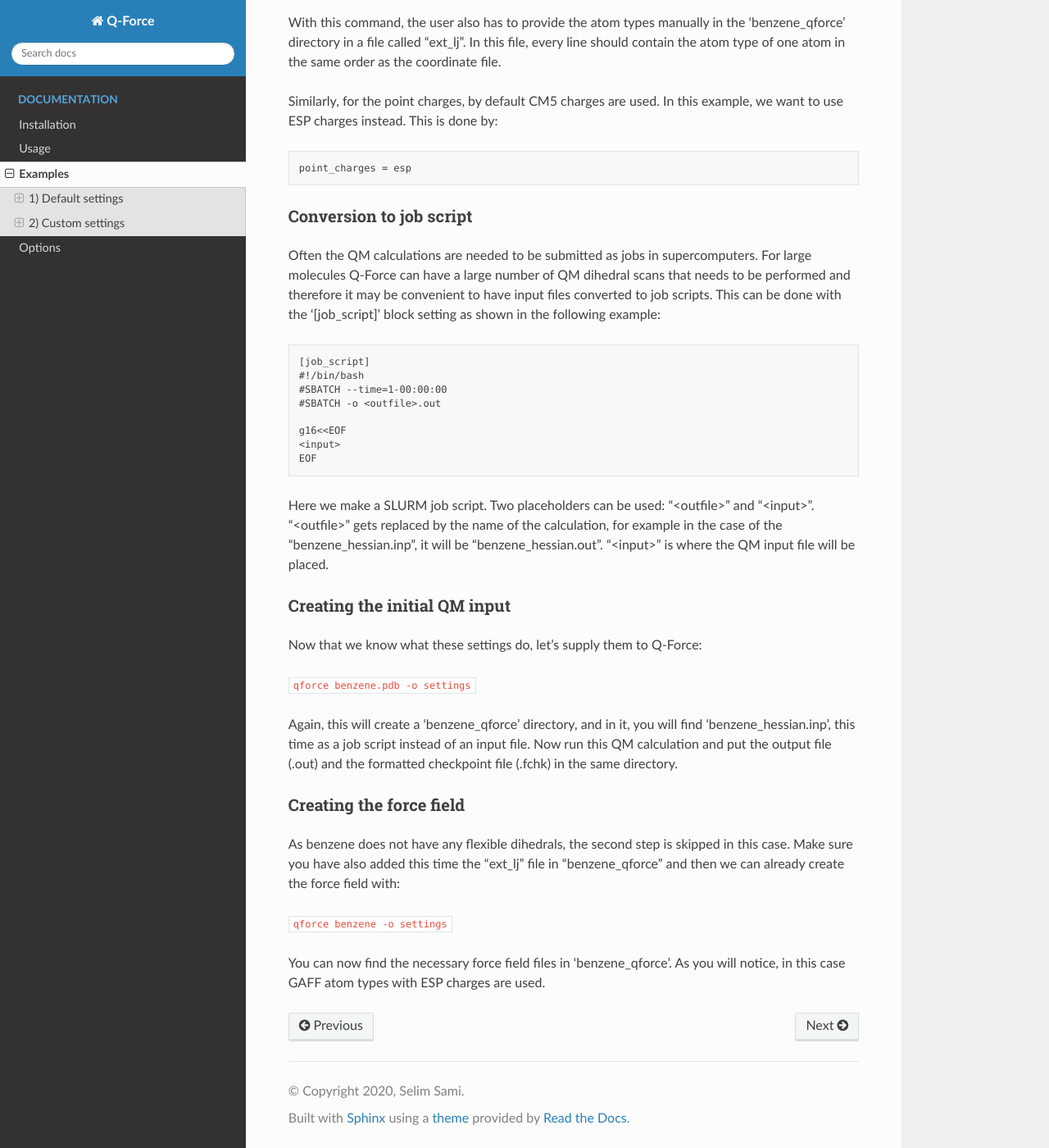
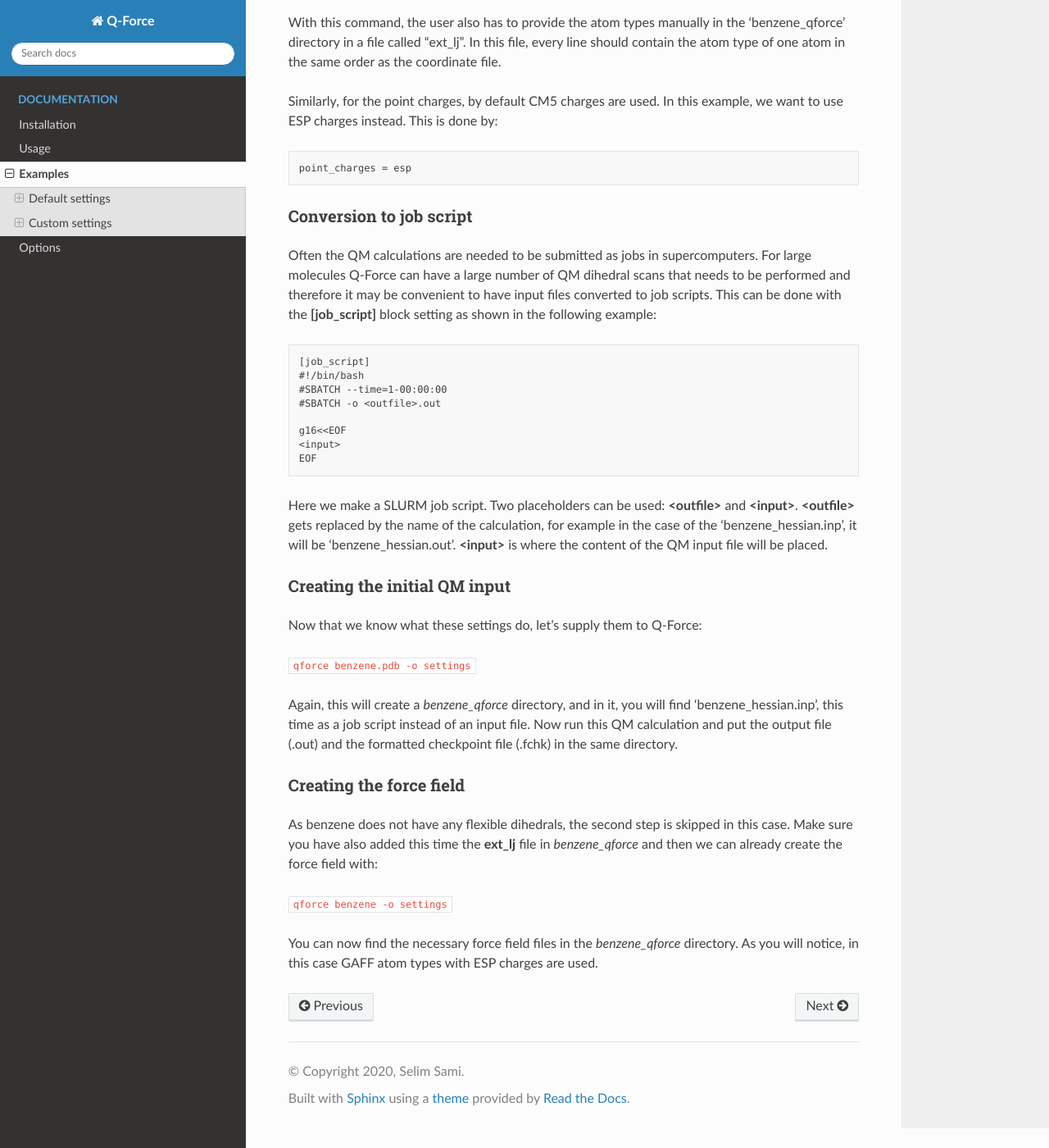
Before and after one commit to selimsami/qforce, a Sphinx documentation site: the page built from docs/source/examples.rst, in a window 1280 px wide and 1400 px high, scrolled down 1632 px. Shown: the whole window at 82% size. Built offline with Sphinx 7.4.7 and the Read the Docs theme 2.0.0, drawn with Linux system fonts in a browser that asks for light colours; some of the changed text lies outside the part shown.

Commit message:
preparing for release

```diff
--- a/docs/source/examples.rst
+++ b/docs/source/examples.rst
@@ -3,7 +3,7 @@ Examples
 
 Here are two examples of how Q-Force can be used: In default settings and with some customization.
 For the purposes of these examples, whenever you need an additional file, QM outputs or otherwise,
-they are provided in the directory "necessary files".
+they are provided in the directory *necessary_files*.
 
 First, please get the example files by:
 
@@ -11,31 +11,31 @@ First, please get the example files by:
 
 |
 
-1) Default settings
+Default settings
 -------------------
 
 Creating the initial QM input
 ++++++++++++++++++++++++++++++++
 
-Find in "examples/default_settings" a coordinate file (propane.xyz) for the propane molecule.
+Find in *examples/default_settings* a coordinate file (propane.xyz) for the propane molecule.
 
 Let's first create the QM input file:
 
 :code:`qforce propane.xyz`
 
-This will create a 'propane_qforce' directory, and in it, you will find 'propane_hessian.com'.
+This will create a *propane_qforce* directory, and in it, you will find 'propane_hessian.com'.
 Now run this QM calculation and put the output file (.out) and the formatted checkpoint file
 (.fchk) in the same directory.
 
 Treating the flexible dihedrals
 ++++++++++++++++++++++++++++++++
 
-Now we can run Q-Force again from the same folder to create fragments and the corresponding QM dihedral scan input
-files by:
+Now we can run Q-Force again from the same folder to create fragments and the corresponding
+QM dihedral scan input files by:
 
 :code:`qforce propane`
 
-This will create all the necessary input files in the directory "propane_qforce/fragments".
+This will create all the necessary input files in the directory *propane_qforce/fragments*.
 Then, run these calculations and put the output file(s) (.out) in the same directory.
 
 Creating the force field
@@ -45,13 +45,13 @@ Now that all necessary QM data is available, let's create our force field:
 
 :code:`qforce propane`
 
-You can now find the necessary force field files in 'propane_qforce'.
+You can now find the necessary force field files in the *propane_qforce* directory.
 
 |
 
-2) Custom settings
+Custom settings
 ------------------
-Find in "examples/custom_settings" a coordinate file (benzene.pdb) for the benzene molecule.
+Find in *examples/custom_settings* a coordinate file (benzene.pdb) for the benzene molecule.
 In this example, we look at some of the custom settings available with Q-Force and how they
 can be executed.
 The custom settings are provided with an external file with:
@@ -87,7 +87,7 @@ Conversion to job script
 Often the QM calculations are needed to be submitted as jobs in supercomputers.
 For large molecules Q-Force can have a large number of QM dihedral scans that needs to be
 performed and therefore it may be convenient to have input files converted to job scripts.
-This can be done with the '[job_script]' block setting as shown in the following example:
+This can be done with the **[job_script]** block setting as shown in the following example:
 
 .. code-block:: text
 
@@ -100,10 +100,10 @@ This can be done with the '[job_script]' block setting as shown in the following
     <input>
     EOF
 
-Here we make a SLURM job script. Two placeholders can be used: "<outfile>" and "<input>".
-"<outfile>" gets replaced by the name of the calculation, for example in the case of the
-"benzene_hessian.inp", it will be "benzene_hessian.out".
-"<input>" is where the QM input file will be placed.
+Here we make a SLURM job script. Two placeholders can be used: **<outfile>** and **<input>**.
+**<outfile>** gets replaced by the name of the calculation, for example in the case of the
+'benzene_hessian.inp', it will be 'benzene_hessian.out'.
+**<input>** is where the content of the QM input file will be placed.
 
 
 
@@ -115,7 +115,7 @@ Now that we know what these settings do, let's supply them to Q-Force:
 :code:`qforce benzene.pdb -o settings`
 
 
-Again, this will create a 'benzene_qforce' directory, and in it, you will find
+Again, this will create a *benzene_qforce* directory, and in it, you will find
 'benzene_hessian.inp', this time as a job script instead of an input file. Now run this QM
 calculation and put the output file (.out) and the formatted checkpoint file (.fchk) in
 the same directory.
@@ -126,10 +126,10 @@ Creating the force field
 ++++++++++++++++++++++++++++++++
 
 As benzene does not have any flexible dihedrals, the second step is skipped in this case.
-Make sure you have also added this time the "ext_lj" file in "benzene_qforce" and then we can
+Make sure you have also added this time the **ext_lj** file in *benzene_qforce* and then we can
 already create the force field with:
 
 :code:`qforce benzene -o settings`
 
-You can now find the necessary force field files in 'benzene_qforce'. As you will notice, in this
-case GAFF atom types with ESP charges are used.
+You can now find the necessary force field files in the *benzene_qforce* directory.
+As you will notice, in this case GAFF atom types with ESP charges are used.
```
Also changed, not shown: docs/source/install.rst (+21 -6 lines), docs/source/usage.rst (+9 -7 lines).
